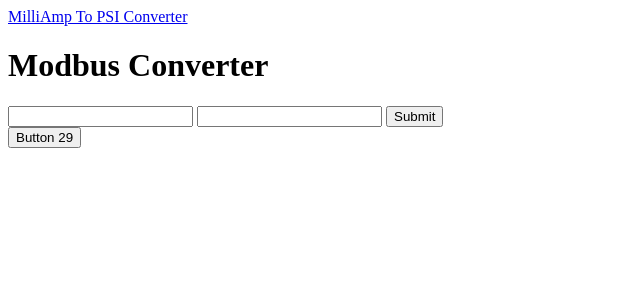
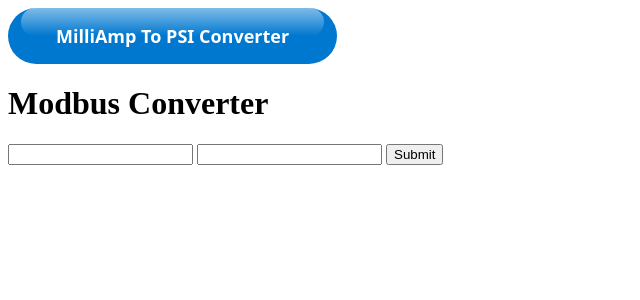
Before and after one commit to vallger83/Modbus-app, a Flask app: page / in a window 1280 px wide. Shown: the top 300 px of the page, without its empty margins (0-640 px from the left). Run offline with Flask 3, Linux system fonts and the light colour scheme.

Commit message:
Added the button-71 class to the CSS file and added a button to the HTML file that uses this class. The button

```diff
--- a/main.py
+++ b/main.py
@@ -2,7 +2,6 @@ from flask import Flask, render_template, request
 import struct
 
 app = Flask(__name__)
-
 
 @app.route('/', methods=['GET', 'POST'])
 def index():
--- a/static/main.css
+++ b/static/main.css
@@ -1,3 +1,5 @@
+
+
 /* CSS */
 .button-71 {
   background-color: #0078d0;
--- a/templates/index.html
+++ b/templates/index.html
@@ -4,10 +4,10 @@
     <meta charset="UTF-8">
     <meta name="viewport" content="width=device-width, initial-scale=1.0, shrink-to-fit=no">
     <title>Modbus Converter</title>
-    <link rel="stylesheet" href="main.css">
+    <link rel="stylesheet" href="static/main.css">
 </head>
 <body>
-    <a href="/psi">MilliAmp To PSI Converter</a>
+    <a href="/psi" class="button-71">MilliAmp To PSI Converter</a>
     <h1>Modbus Converter</h1>
     <form method="POST">
         <input type="number" name="First Integer" step="any" required>
@@ -20,5 +20,8 @@
 </body>
 </html>
 
-<!-- HTML !-->
-<button class="button-29" role="button">Button 29</button>
+
+<!-- This is how to add a button to the HTML file. See the button class below for styling.
+ You can add this button anywhere in the body of the HTML file.
+<button class="button-71" role="button">Button 71</button>
+-->
```
